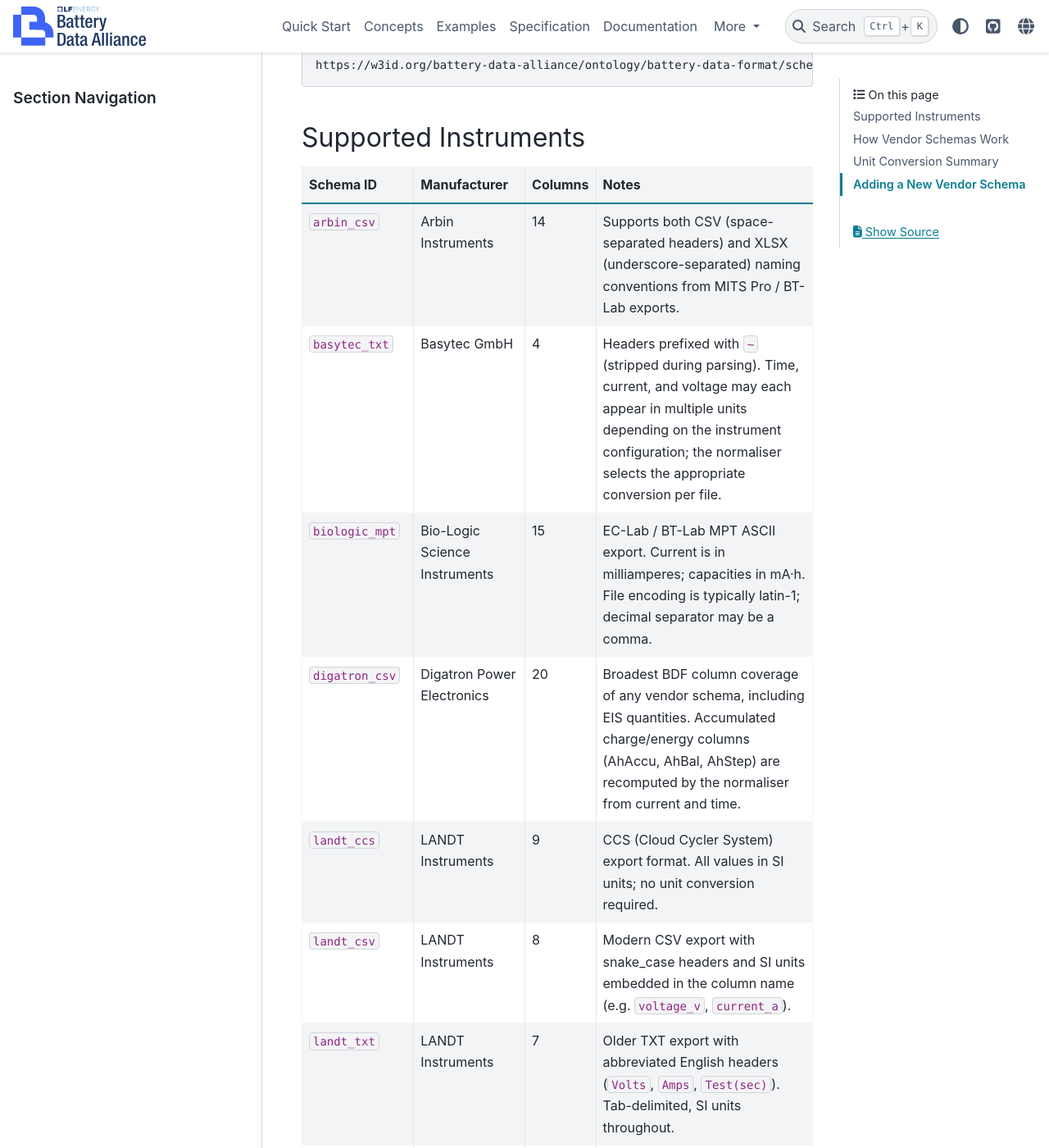
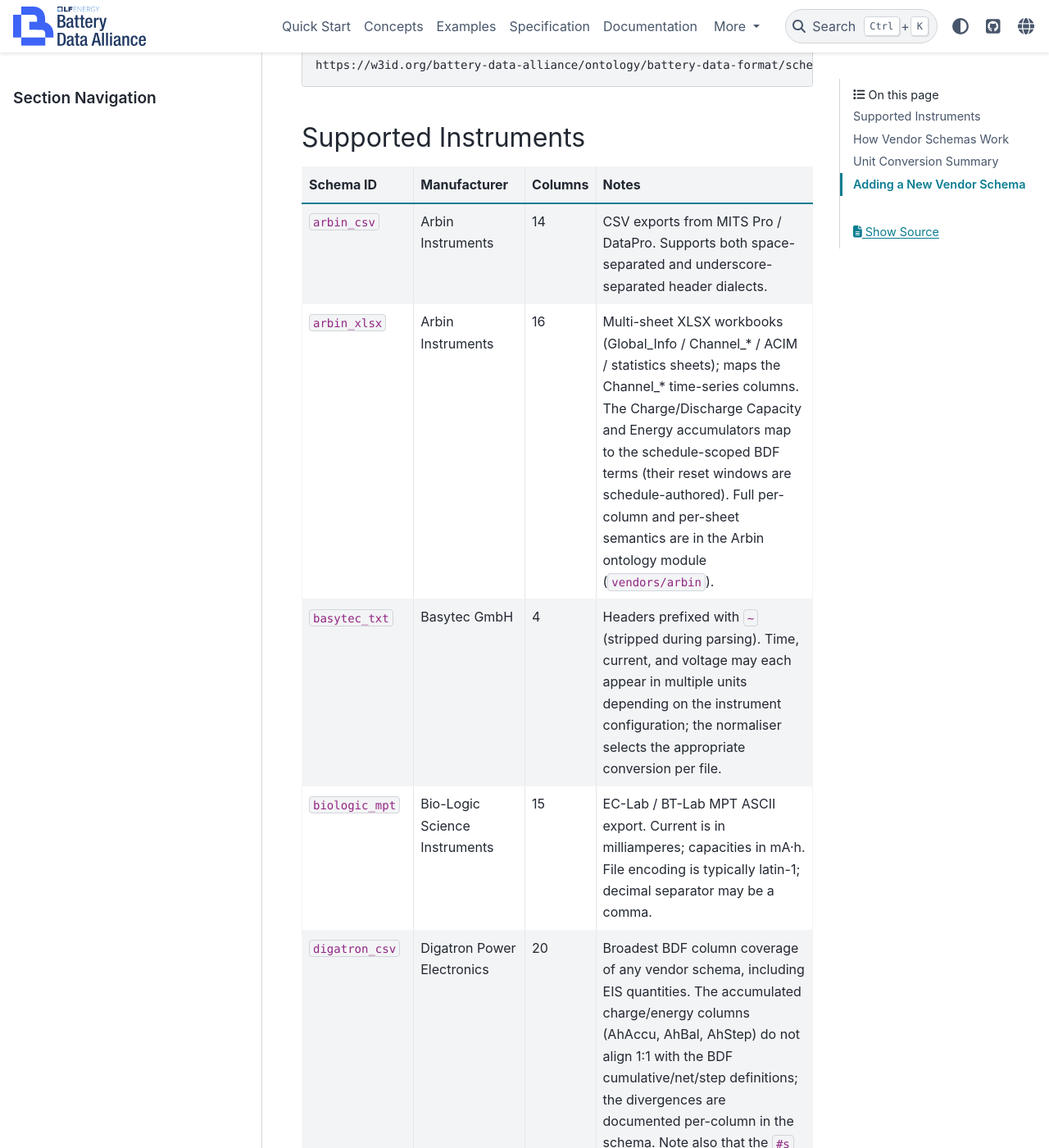
Before and after one commit to battery-data-alliance/battery-data-format-ontology, a Sphinx documentation site: the page built from docs/pages/vendor_schemas.rst, in a window 1280 px wide and 1400 px high, scrolled down 324 px. Shown: the whole window at 82% size. Built offline with Sphinx 7.4.7 and the PyData theme 0.15.4, drawn with Linux system fonts in a browser that asks for light colours; some of the changed text lies outside the part shown.

Commit message:
feat(vendors): add arbin_xlsx CSVW schema; fix Digatron docs
- schema/vendors/arbin_xlsx.json: new CSVW crosswalk for Arbin multi-sheet
  XLSX exports, resolving the previously dead
  .../schema/vendors/arbin_xlsx IRI that the published Zenodo record's
  isBasedOn points at. Covers both header dialects; the Charge/Discharge
  Capacity and Energy accumulators map to the schedule_* terms (their reset
  windows are schedule-authored and not recoverable from the time-series),
  auxiliary temperature to temperature_t1_celsius per the numbered-channel
  convention, IR to the method-agnostic internal_resistance_ohm; cross-refs
  the vendors/arbin ontology module. A known erroneous TC_Counter->temperature
  mapping from arbin_csv is not propagated.
- docs/pages/vendor_schemas.rst: correct the false claim that Digatron's
  AhAccu/AhBal/AhStep accumulators are "recomputed by the normaliser" (no such
  mechanism) to state the divergence factually; add an arbin_xlsx table row.
- schema/vendors/digatron_csv.json: document (skos:note) that the '#s'
  duration columns are emitted in milliseconds despite the 's' label
  (empirically verified: a ~1 s step advances the value by ~1000). The
  deeper Digatron accumulator/unit correctness stays deferred to its issue;
  the schema's per-column recompute notes are intentionally left untouched.

arbin_xlsx: 16 columns, all canonical, no duplicate titles; validate +
27 tests green. (Note: arbin_csv still maps accumulators to cycle-scope and
temperature to ambient; harmonising it is tracked with the package remap.)

Signed-off-by: Simon Clark <simon.clark@sintef.no>

```diff
--- a/docs/pages/vendor_schemas.rst
+++ b/docs/pages/vendor_schemas.rst
@@ -23,7 +23,11 @@
    * - ``arbin_csv``
      - Arbin Instruments
      - 14
-     - Supports both CSV (space-separated headers) and XLSX (underscore-separated) naming conventions from MITS Pro / BT-Lab exports.
+     - CSV exports from MITS Pro / DataPro. Supports both space-separated and underscore-separated header dialects.
+   * - ``arbin_xlsx``
+     - Arbin Instruments
+     - 16
+     - Multi-sheet XLSX workbooks (Global_Info / Channel_* / ACIM / statistics sheets); maps the Channel_* time-series columns. The Charge/Discharge Capacity and Energy accumulators map to the schedule-scoped BDF terms (their reset windows are schedule-authored). Full per-column and per-sheet semantics are in the Arbin ontology module (``vendors/arbin``).
    * - ``basytec_txt``
      - Basytec GmbH
      - 4
@@ -35,7 +39,7 @@
    * - ``digatron_csv``
      - Digatron Power Electronics
      - 20
-     - Broadest BDF column coverage of any vendor schema, including EIS quantities. Accumulated charge/energy columns (AhAccu, AhBal, AhStep) are recomputed by the normaliser from current and time.
+     - Broadest BDF column coverage of any vendor schema, including EIS quantities. The accumulated charge/energy columns (AhAccu, AhBal, AhStep) do not align 1:1 with the BDF cumulative/net/step definitions; the divergences are documented per-column in the schema. Note also that the ``#s`` duration columns are emitted in milliseconds despite the ``s`` label.
    * - ``landt_ccs``
      - LANDT Instruments
      - 9
```
Also changed, not shown: CHANGELOG.md (+2 -0 lines), 2 other files.
